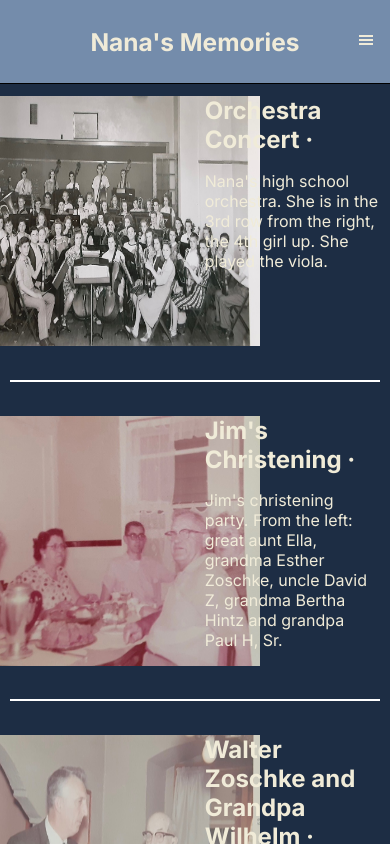
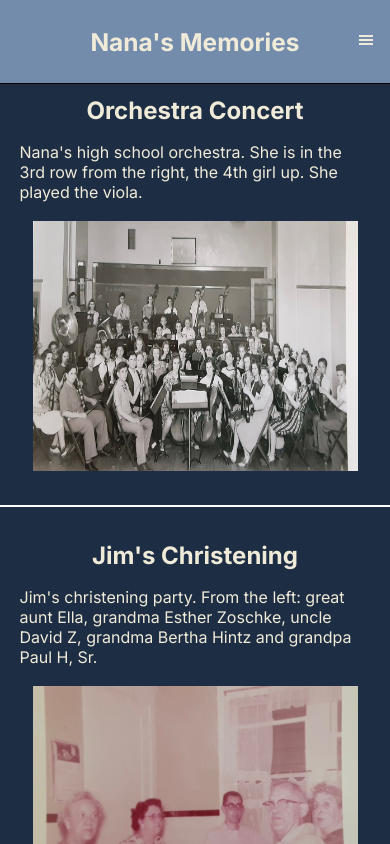
Before and after one commit to khintz34/nanas-memories, a Next.js app: page / in a window 390 px wide. Shown: the top 844 px of the page. Built offline with nearby package versions, Linux system fonts and the light colour scheme.

Commit message:
basic mobile

```diff
--- a/src/components/Memory/Memory.module.scss
+++ b/src/components/Memory/Memory.module.scss
@@ -19,3 +19,21 @@
   justify-content: flex-start;
   align-items: center;
 }
+
+@media (max-width: 700px) {
+  .main {
+    flex-direction: column-reverse;
+    gap: 5vw;
+    width: 100vw;
+    justify-content: center;
+    align-items: center;
+  }
+
+  .divMain {
+    width: 90vw;
+  }
+
+  .info {
+    width: 90vw;
+  }
+}
--- a/src/components/Memory/Memory.tsx
+++ b/src/components/Memory/Memory.tsx
@@ -13,9 +13,14 @@ export default function Memory(props: any) {
         />
       </div>
       <div className={`${styles.divMain} ${styles.info}`}>
-        <h2 className={styles.h2}>
-          {props.title} · {props.year}
-        </h2>
+        {props.year === "" ? (
+          <h2 className={styles.h2}>{props.title}</h2>
+        ) : (
+          <h2 className={styles.h2}>
+            {props.title} · {props.year}
+          </h2>
+        )}
+
         <div className={styles.desc}>{props.description}</div>
       </div>
     </main>
```
